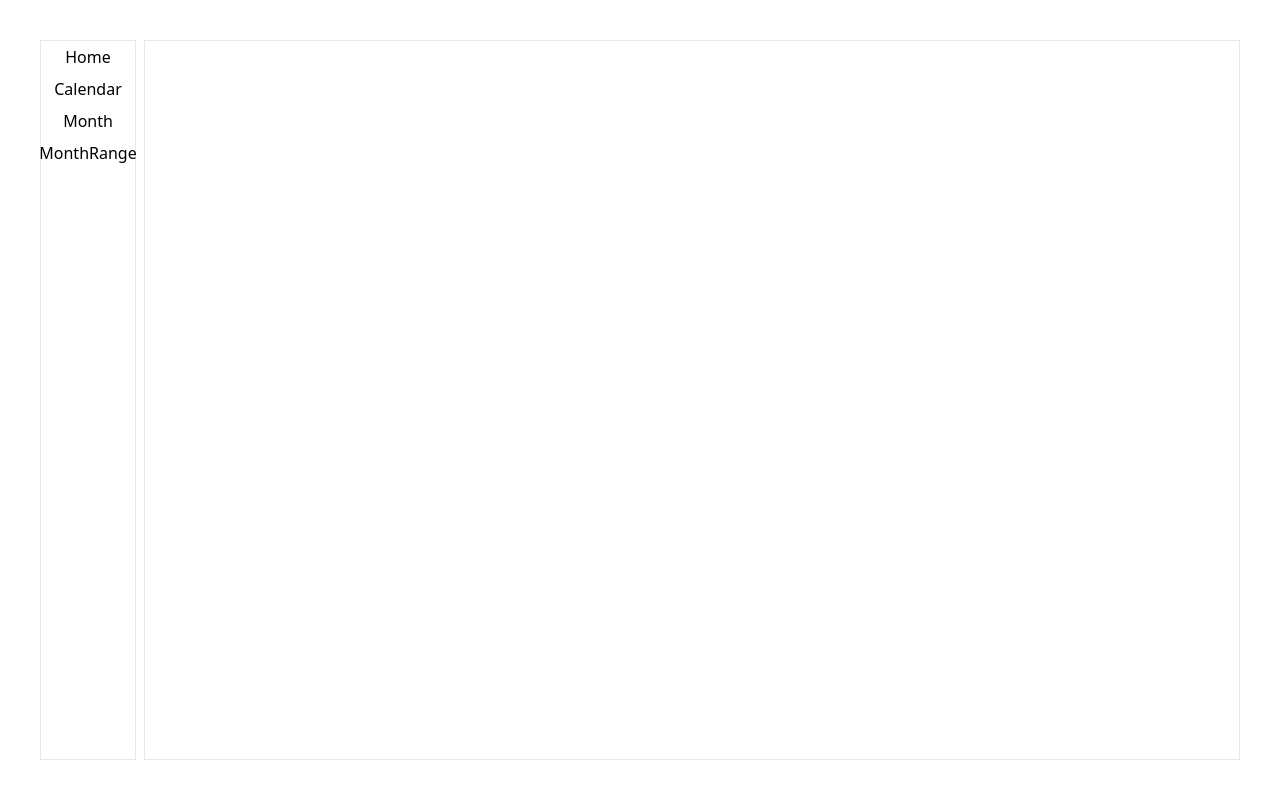
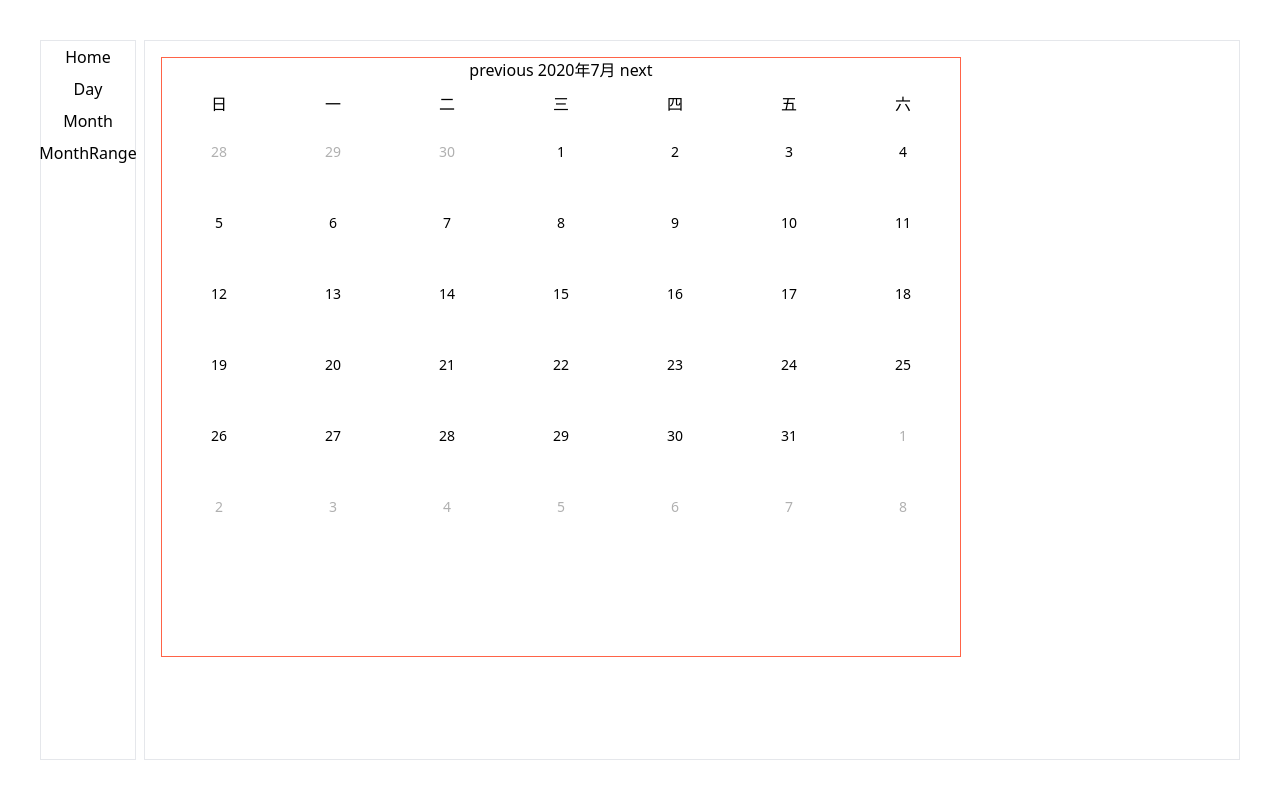
Before and after one commit to whj768702/vuenext, a Vue app: page /day in a window 1280 px wide. Built offline with nearby package versions, Linux system fonts and the light colour scheme.

Commit message:
feat(组件): 天选择

```diff
--- a/src/App.vue
+++ b/src/App.vue
@@ -22,8 +22,8 @@ export default {
           title: 'Home',
         },
         {
-          path: '/calendar',
-          title: 'Calendar',
+          path: '/day',
+          title: 'Day',
         },
         {
           path: '/month',
--- a/src/main.js
+++ b/src/main.js
@@ -1,7 +1,7 @@
 import { createApp } from 'vue';
 import App from './App.vue';
 import Home from './pages/Home';
-import Calendar from './pages/calendar';
+import Day from './pages/Day';
 import Month from './pages/Month';
 import MonthRange from '@/pages/MonthRange';
 import { createWebHistory, createRouter } from 'vue-router';
@@ -14,9 +14,9 @@ const routes = [
     component: Home,
   },
   {
-    path: '/calendar',
-    name: 'calendar',
-    component: Calendar,
+    path: '/day',
+    name: 'day',
+    component: Day,
   },
   {
     path: '/month',
--- a/src/pages/calendar.vue
+++ b/src/pages/Day.vue
@@ -9,9 +9,9 @@
       <span v-for="i in weekdays" :key="i" class="cell">{{ i }}</span>
     </div>
     <div class="week-day">
-      <span v-for="(day, index) in fortyDays" :key="index" class="cell"
-            :class="{'month-include': isInMonth(day), 'month-exclude': !isInMonth(day)}"
-      >{{ day.date() }}</span>
+      <span v-for="(day, index) in fortyDays" :key="index" class="cell" @click="chooseDay(day)"
+            :class="{ 'month-include': isInMonth(day), 'month-exclude': !isInMonth(day), 'selected':day.isSame(selectedDay) }">
+      {{ day.date() }}</span>
     </div>
   </div>
 </template>
@@ -45,9 +45,16 @@ export default {
       year: dayjs().get('year'),
       month: dayjs().get('month'),
       weekdays: ['日', '一', '二', '三', '四', '五', '六'],
+      selectedDay: null,
     };
   },
   methods: {
+    chooseDay(day) {
+      if (this.isInMonth(day)) {
+        this.selectedDay = day;
+      }
+      console.log('selectedDay: ', this.selectedDay);
+    },
     isInMonth(day) {
       const firstDayOfMonth = dayjs(new Date(this.year, this.month)).startOf('month');
       const lastDayOfMonth = dayjs(new Date(this.year, this.month)).endOf('month');
@@ -58,12 +65,14 @@ export default {
       const calculatedDate = dayjs(currentShowDate).subtract(1, 'month');
       this.year = calculatedDate.get('year');
       this.month = calculatedDate.get('month');
+      this.selectedDay = null;
     },
     nextMonth() {
       const currentShowDate = new Date(this.year, this.month);
       const calculatedDate = dayjs(currentShowDate).add(1, 'month');
       this.year = calculatedDate.get('year');
       this.month = calculatedDate.get('month');
+      this.selectedDay = null;
     },
   },
 };
@@ -82,10 +91,14 @@ export default {
     margin-top: 10px;
     display: flex;
     justify-content: space-around;
+    align-items: center;
 
     .cell {
       font-size: 16px;
       font-weight: 500;
+      display: flex;
+      justify-content: space-around;
+      align-items: center;
     }
   }
 
@@ -95,7 +108,8 @@ export default {
     flex-wrap: wrap;
 
     .cell {
-      margin-top: 50px;
+      padding-top: 25px;
+      padding-bottom: 25px;
       width: calc(100% / 7);
       font-size: 14px;
       font-weight: 500;
@@ -108,6 +122,10 @@ export default {
     .month-exclude {
       color: #b0b0b0;
     }
+
+    .selected {
+      background-color: tomato;
+    }
   }
 }
 
```
